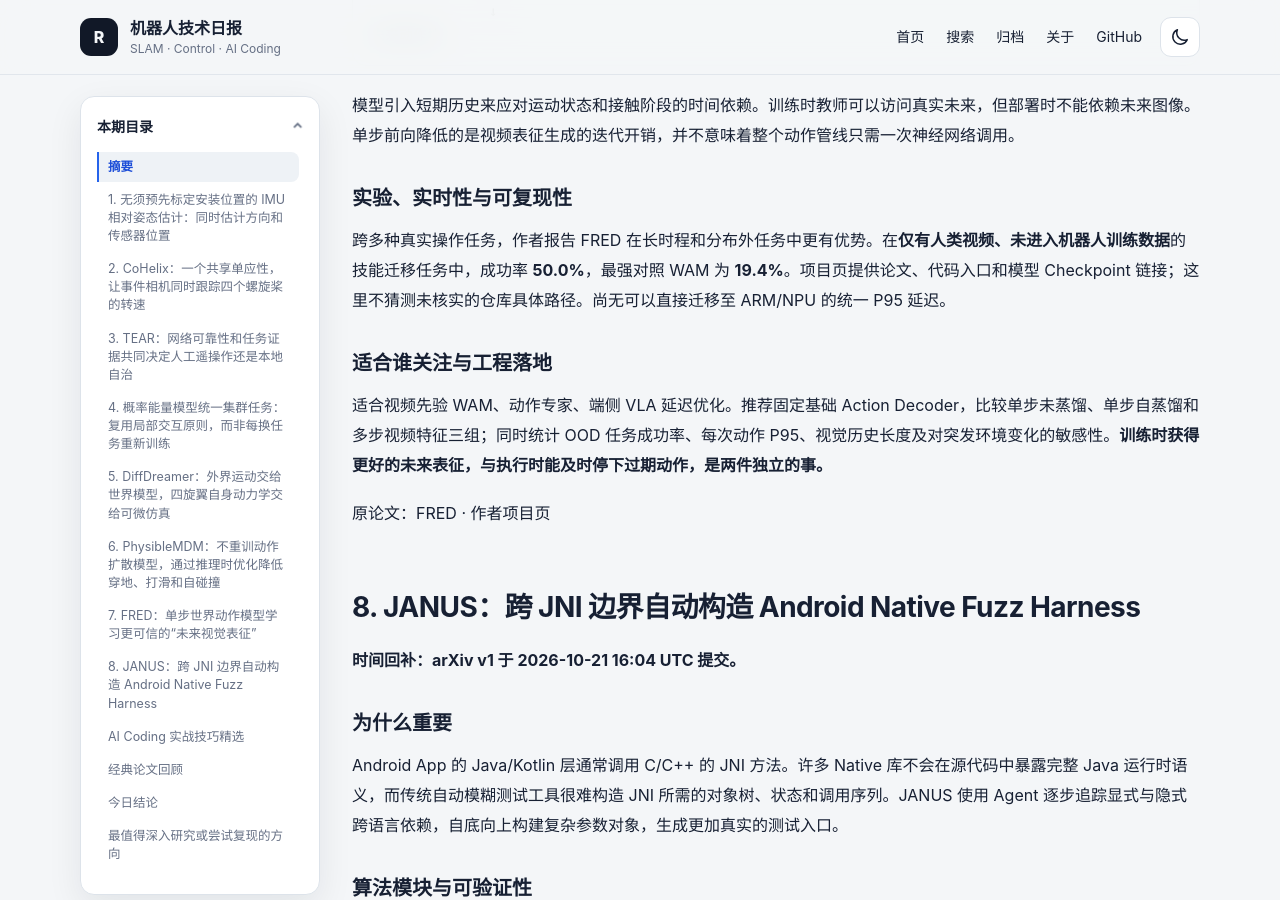
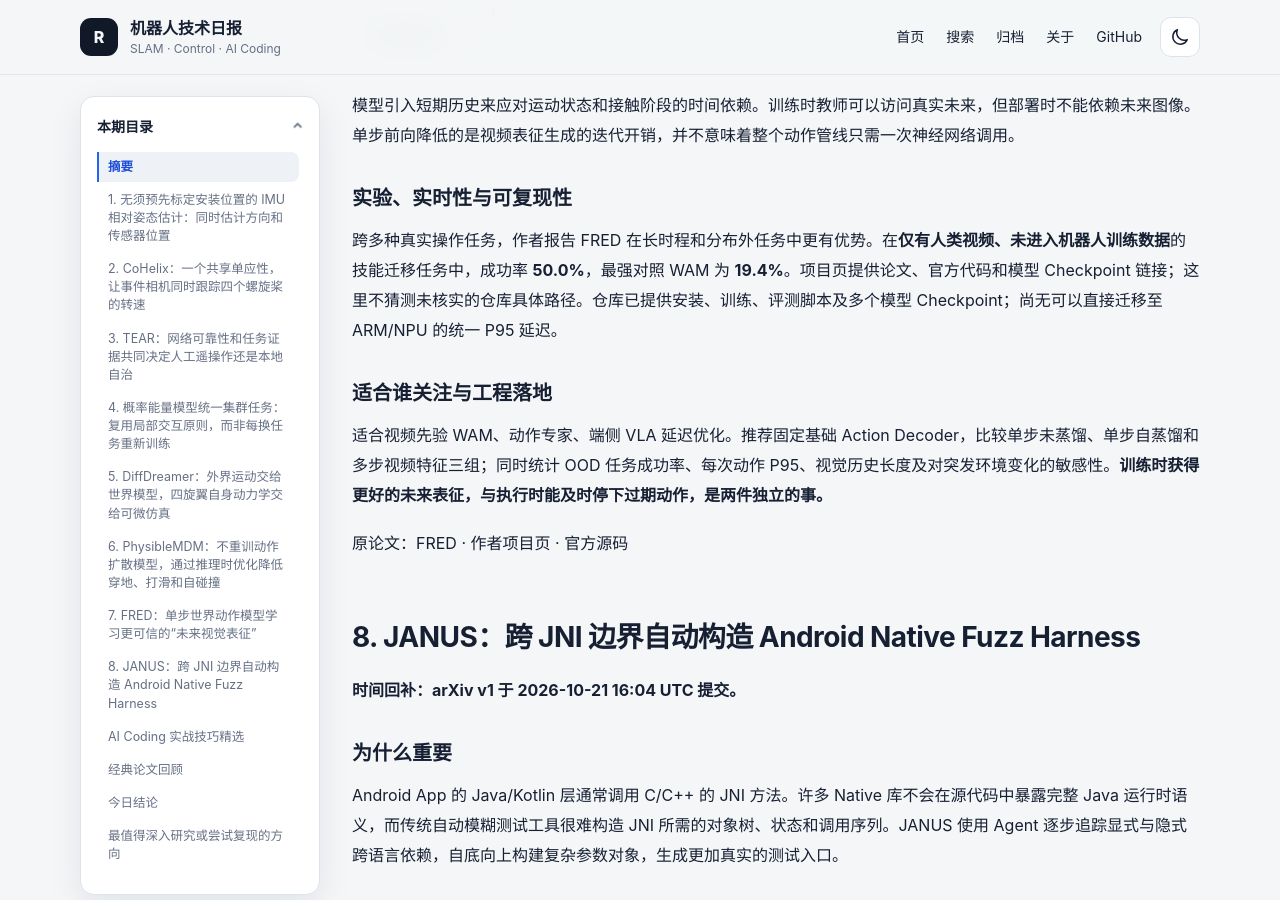
Before and after one commit to helywin/daily, a Jekyll site: the page built from _posts/2026-10-26-robotics-brief.md, in a window 1280 px wide and 900 px high, scrolled down 8926 px. Built offline with Jekyll 4.4.1, drawn with Linux system fonts in a browser that asks for light colours; some of the changed text lies outside the part shown.

Commit message:
docs: update robotics brief for 2026-10-26

```diff
--- a/_posts/2026-10-26-robotics-brief.md
+++ b/_posts/2026-10-26-robotics-brief.md
@@ -265,13 +265,13 @@ Momentum Teacher：带噪真实未来观测
 
 ### 实验、实时性与可复现性
 
-跨多种真实操作任务，作者报告 FRED 在长时程和分布外任务中更有优势。在**仅有人类视频、未进入机器人训练数据**的技能迁移任务中，成功率 **50.0%**，最强对照 WAM 为 **19.4%**。项目页提供论文、[代码](https://github.com/)入口和模型 Checkpoint 链接；这里不猜测未核实的仓库具体路径。尚无可以直接迁移至 ARM/NPU 的统一 P95 延迟。
+跨多种真实操作任务，作者报告 FRED 在长时程和分布外任务中更有优势。在**仅有人类视频、未进入机器人训练数据**的技能迁移任务中，成功率 **50.0%**，最强对照 WAM 为 **19.4%**。项目页提供论文、[官方代码](https://github.com/suhyeok-jang/FRED)和模型 Checkpoint 链接；这里不猜测未核实的仓库具体路径。仓库已提供安装、训练、评测脚本及多个模型 Checkpoint；尚无可以直接迁移至 ARM/NPU 的统一 P95 延迟。
 
 ### 适合谁关注与工程落地
 
 适合视频先验 WAM、动作专家、端侧 VLA 延迟优化。推荐固定基础 Action Decoder，比较单步未蒸馏、单步自蒸馏和多步视频特征三组；同时统计 OOD 任务成功率、每次动作 P95、视觉历史长度及对突发环境变化的敏感性。**训练时获得更好的未来表征，与执行时能及时停下过期动作，是两件独立的事。**
 
-[原论文：FRED](https://arxiv.org/abs/2610.30320) · [作者项目页](https://huiwon-jang.github.io/FRED/)
+[原论文：FRED](https://arxiv.org/abs/2610.30320) · [作者项目页](https://huiwon-jang.github.io/FRED/) · [官方源码](https://github.com/suhyeok-jang/FRED/)
 
 ## 8. JANUS：跨 JNI 边界自动构造 Android Native Fuzz Harness
 
```
Also changed, not shown: other parts of _posts/2026-10-26-robotics-brief.md (+1 -1 lines).
